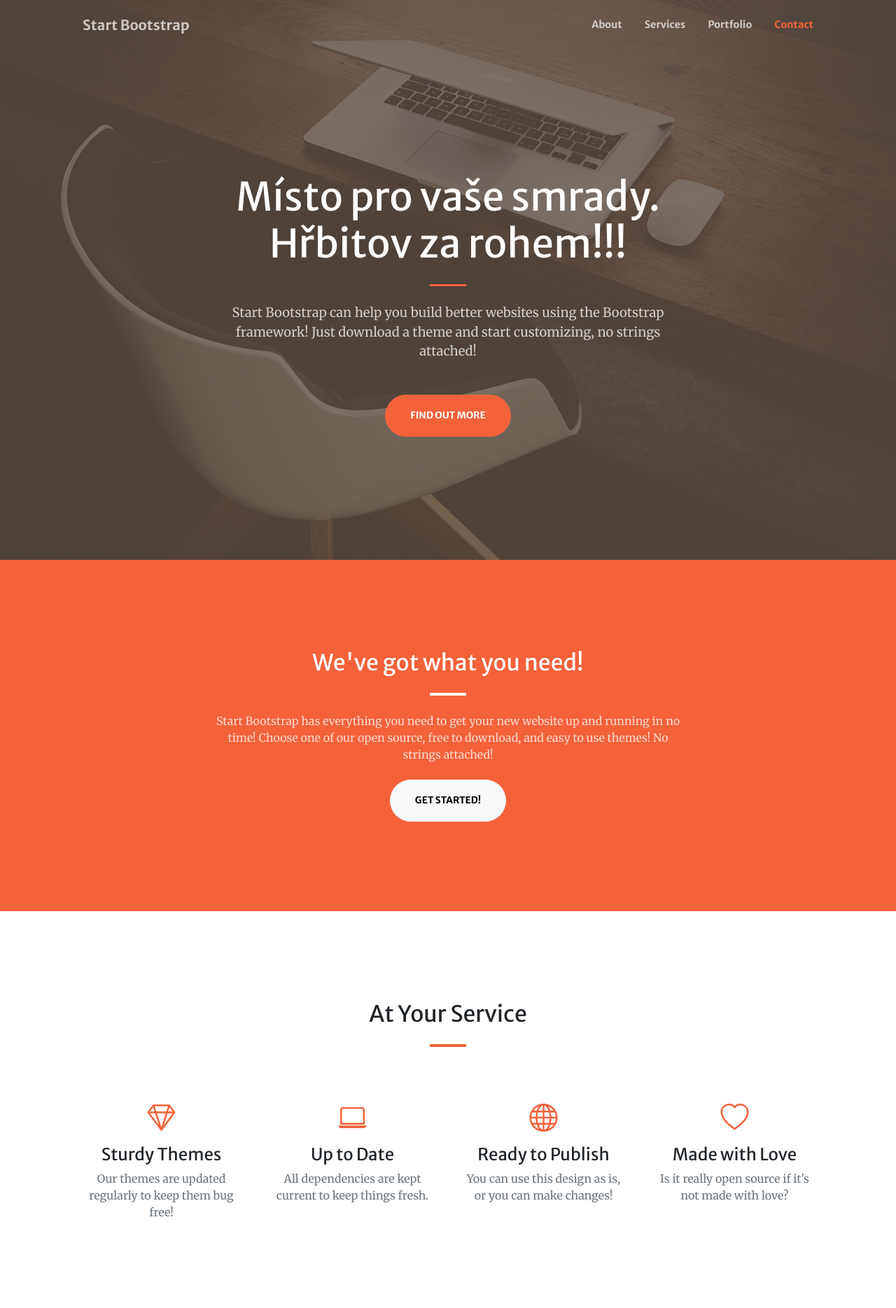
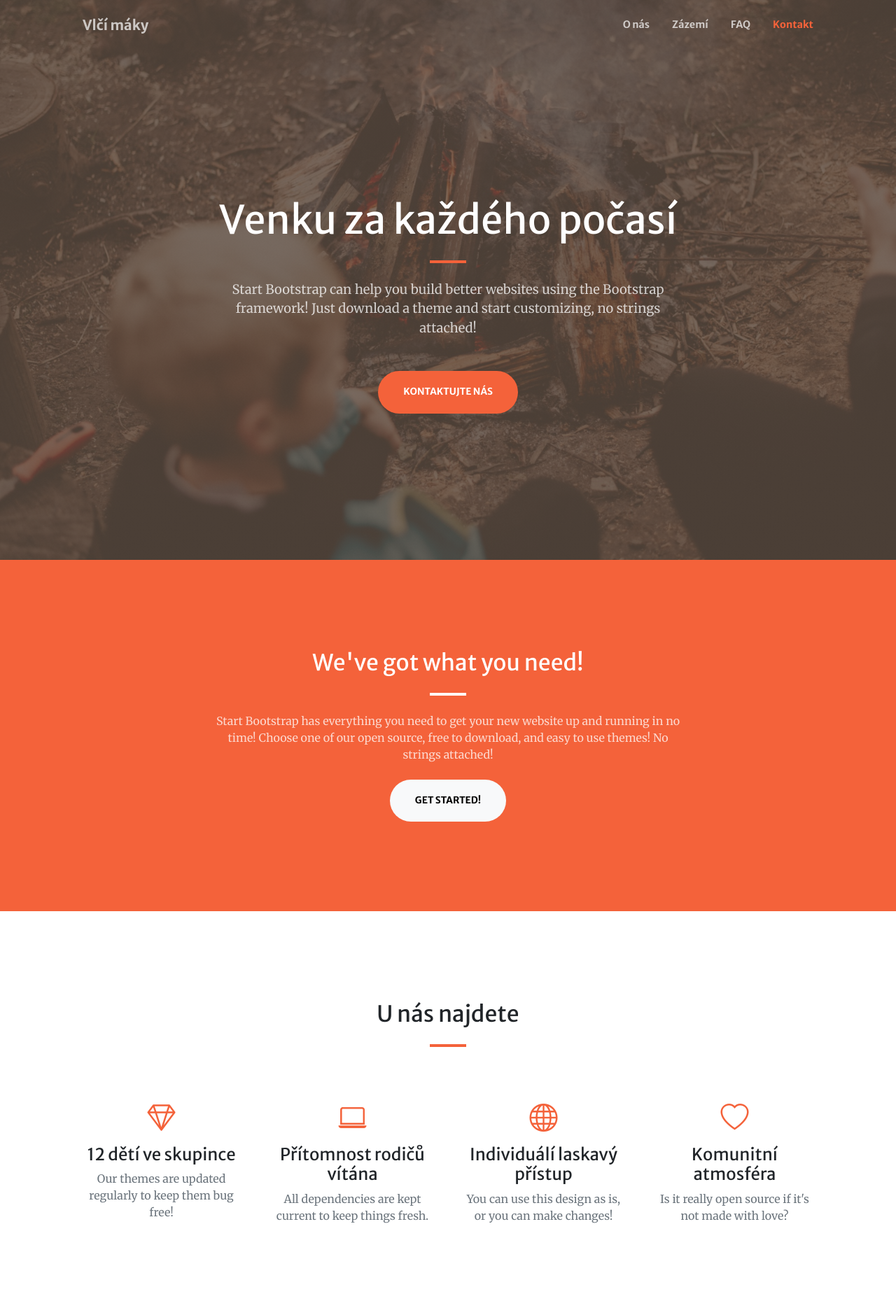
Before and after one commit to vlcimaky/website, a plain HTML site: page index.html in a window 1280 px wide. Shown: the top 1869 px of the page at 70% size. Drawn offline with nearby package versions, Linux system fonts and the light colour scheme; some packages are replaced by stand-ins of ours; a script that the page names is missing.

Commit message:
Upravy textu a hero image

```diff
--- a/index.html
+++ b/index.html
@@ -22,14 +22,14 @@
         <!-- Navigation-->
         <nav class="navbar navbar-expand-lg navbar-light fixed-top py-3" id="mainNav">
             <div class="container px-4 px-lg-5">
-                <a class="navbar-brand" href="#page-top">Start Bootstrap</a>
+                <a class="navbar-brand" href="#page-top">Vlčí máky</a>
                 <button class="navbar-toggler navbar-toggler-right" type="button" data-bs-toggle="collapse" data-bs-target="#navbarResponsive" aria-controls="navbarResponsive" aria-expanded="false" aria-label="Toggle navigation"><span class="navbar-toggler-icon"></span></button>
                 <div class="collapse navbar-collapse" id="navbarResponsive">
                     <ul class="navbar-nav ms-auto my-2 my-lg-0">
-                        <li class="nav-item"><a class="nav-link" href="#about">About</a></li>
-                        <li class="nav-item"><a class="nav-link" href="#services">Services</a></li>
-                        <li class="nav-item"><a class="nav-link" href="#portfolio">Portfolio</a></li>
-                        <li class="nav-item"><a class="nav-link" href="#contact">Contact</a></li>
+                        <li class="nav-item"><a class="nav-link" href="#about">O nás</a></li>
+                        <li class="nav-item"><a class="nav-link" href="#services">Zázemí</a></li>
+                        <li class="nav-item"><a class="nav-link" href="#portfolio">FAQ</a></li>
+                        <li class="nav-item"><a class="nav-link" href="#contact">Kontakt</a></li>
                     </ul>
                 </div>
             </div>
@@ -39,12 +39,12 @@
             <div class="container px-4 px-lg-5 h-100">
                 <div class="row gx-4 gx-lg-5 h-100 align-items-center justify-content-center text-center">
                     <div class="col-lg-8 align-self-end">
-                        <h1 class="text-white font-weight-bold">Místo pro vaše smrady. Hřbitov za rohem!!!</h1>
+                        <h1 class="text-white font-weight-bold">Venku za každého počasí</h1>
                         <hr class="divider" />
                     </div>
                     <div class="col-lg-8 align-self-baseline">
                         <p class="text-white-75 mb-5">Start Bootstrap can help you build better websites using the Bootstrap framework! Just download a theme and start customizing, no strings attached!</p>
-                        <a class="btn btn-primary btn-xl" href="#about">Find Out More</a>
+                        <a class="btn btn-primary btn-xl" href="#about">Kontaktujte nás</a>
                     </div>
                 </div>
             </div>
@@ -65,34 +65,34 @@
         <!-- Services-->
         <section class="page-section" id="services">
             <div class="container px-4 px-lg-5">
-                <h2 class="text-center mt-0">At Your Service</h2>
+                <h2 class="text-center mt-0">U nás najdete</h2>
                 <hr class="divider" />
                 <div class="row gx-4 gx-lg-5">
                     <div class="col-lg-3 col-md-6 text-center">
                         <div class="mt-5">
                             <div class="mb-2"><i class="bi-gem fs-1 text-primary"></i></div>
-                            <h3 class="h4 mb-2">Sturdy Themes</h3>
+                            <h3 class="h4 mb-2">12 dětí ve skupince</h3>
                             <p class="text-muted mb-0">Our themes are updated regularly to keep them bug free!</p>
                         </div>
                     </div>
                     <div class="col-lg-3 col-md-6 text-center">
                         <div class="mt-5">
                             <div class="mb-2"><i class="bi-laptop fs-1 text-primary"></i></div>
-                            <h3 class="h4 mb-2">Up to Date</h3>
+                            <h3 class="h4 mb-2">Přítomnost rodičů vítána</h3>
                             <p class="text-muted mb-0">All dependencies are kept current to keep things fresh.</p>
                         </div>
                     </div>
                     <div class="col-lg-3 col-md-6 text-center">
                         <div class="mt-5">
                             <div class="mb-2"><i class="bi-globe fs-1 text-primary"></i></div>
-                            <h3 class="h4 mb-2">Ready to Publish</h3>
+                            <h3 class="h4 mb-2">Individuálí laskavý přístup</h3>
                             <p class="text-muted mb-0">You can use this design as is, or you can make changes!</p>
                         </div>
                     </div>
                     <div class="col-lg-3 col-md-6 text-center">
                         <div class="mt-5">
                             <div class="mb-2"><i class="bi-heart fs-1 text-primary"></i></div>
-                            <h3 class="h4 mb-2">Made with Love</h3>
+                            <h3 class="h4 mb-2">Komunitní atmosféra</h3>
                             <p class="text-muted mb-0">Is it really open source if it's not made with love?</p>
                         </div>
                     </div>
```
Also changed, not shown: assets/img/bg-masthead.jpeg (added), css/styles.css.
